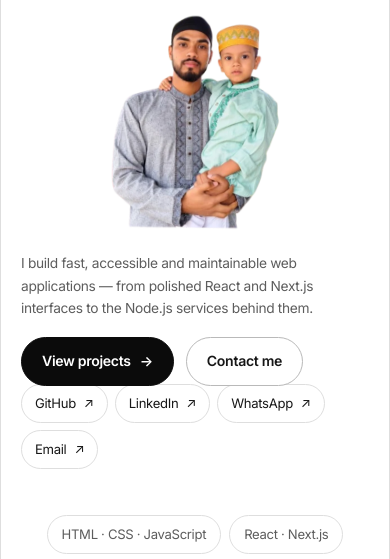
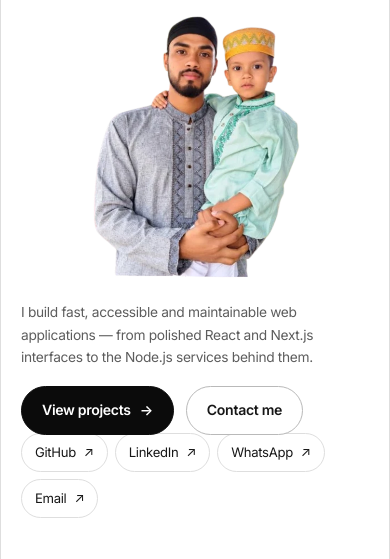
Before and after one commit to shawonhaque/shawonhaque.github.io, a plain HTML site: page index.html in a window 390 px wide. Shown: the part 285-844 px from the top of the page. Drawn offline with Linux system fonts and the light colour scheme.

Commit message:
Enlarge the hero portrait to balance the name (#23)
Width-driven sizing at 280px desktop, 220px tablet, 215px mobile. Ratio and alpha preserved; no image files changed.

```diff
--- a/assets/css/styles.css
+++ b/assets/css/styles.css
@@ -447,18 +447,19 @@ html[data-theme="light"] .theme-toggle .icon-moon { display: none; }
   display: flex;
   justify-content: center;
   align-items: flex-end;
-  height: 372px;
-  /* The portrait drifts up to 18px above this box, so leave headroom under the
+  /* Sized by the portrait's own width, so the box is exactly as tall as the
+     image and the intrinsic 386:474 ratio is never stretched. */
+  height: auto;
+  /* The portrait drifts up to 16px above this box, so leave headroom under the
      title rather than letting the peak crowd it. */
   margin: 30px 0 0;
 }
-.portrait { display: flex; align-items: flex-end; height: 100%; }
+.portrait { display: flex; align-items: flex-end; }
 .portrait img {
   display: block;
-  width: auto;
+  width: 280px;
   height: auto;
   max-width: 100%;
-  max-height: 372px;
   object-fit: contain;
   object-position: center bottom;
   transform-origin: center bottom;
@@ -1465,8 +1466,8 @@ html.has-entrance .hero-stack { animation: fadeUp 0.8s 0.95s var(--ease) both; }
   .hero-title { white-space: normal; margin: 30px 0 0; line-height: 0.9; }
   .hero-actions { grid-template-columns: minmax(0, 1fr); gap: 20px; padding-bottom: 26px; }
   .hero-copy { max-width: 100%; }
-  .hero-visual { height: 250px; margin-top: 32px; }
-  .portrait img { max-height: 250px; }
+  .hero-visual { margin-top: 32px; }
+  .portrait img { width: 220px; }
   .hero-links { justify-content: flex-start; gap: 7px; }
   .hero-links a { min-width: 0; padding: 8px 13px; }
   .hero-stack { padding-bottom: 22px; }
@@ -1475,8 +1476,8 @@ html.has-entrance .hero-stack { animation: fadeUp 0.8s 0.95s var(--ease) both; }
 }
 
 @media (max-width: 560px) {
-  .hero-visual { height: 215px; margin-top: 30px; }
-  .portrait img { max-height: 215px; }
+  .hero-visual { margin-top: 30px; }
+  .portrait img { width: 215px; }
   .hero-actions { gap: 16px; padding-bottom: 20px; }
   .projects { grid-template-columns: 1fr; gap: 18px; }
   .experience { border-width: 3px; }
```
